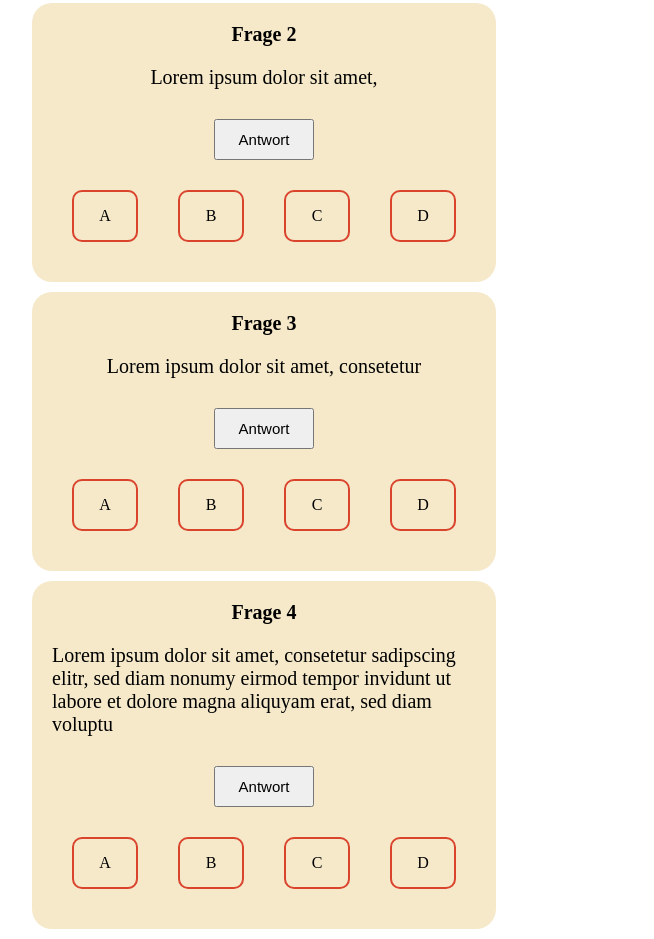
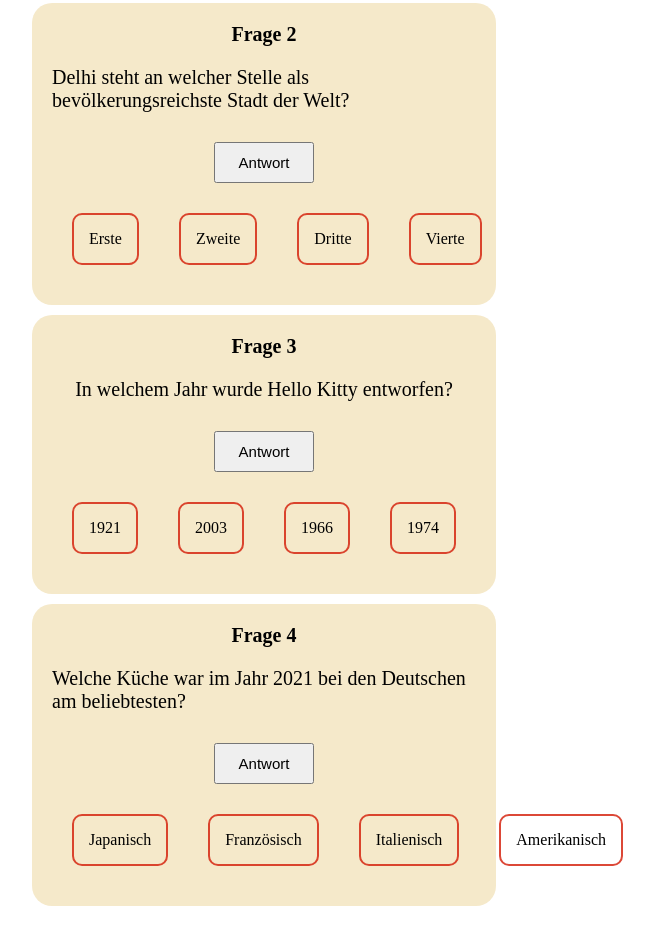
Before and after one commit to LinhSt1908/Quiz-App, a website: page index.html in a window 1280 px wide. Shown: the part 424-1363 px from the top of the page, without its empty margins (376-1030 px from the left). After the commit the page ends 1340 px from the top, so only its background shows below. Drawn offline with Linux system fonts and the light colour scheme.

Commit message:
cards finished

```diff
--- a/index.html
+++ b/index.html
@@ -27,26 +27,30 @@
 
     <div class="Box1">
       <div class="Card__question"><strong>Frage 2</strong></div>
-      <p class="Card__content">Lorem ipsum dolor sit amet,</p>
+      <p class="Card__content">
+        Delhi steht an welcher Stelle als bevölkerungsreichste Stadt der Welt?
+      </p>
       <div class="button"><button class="Card__answer">Antwort</button></div>
       <div class="Card__choice">
-        <div class="boxSmall">A</div>
-        <div class="boxSmall">B</div>
-        <div class="boxSmall">C</div>
-        <div class="boxSmall">D</div>
+        <div class="boxSmall">Erste</div>
+        <div class="boxSmall">Zweite</div>
+        <div class="boxSmall">Dritte</div>
+        <div class="boxSmall">Vierte</div>
       </div>
     </div>
 
     <div class="Box1">
       <section>
         <div class="Card__question"><strong>Frage 3</strong></div>
-        <p class="Card__content">Lorem ipsum dolor sit amet, consetetur</p>
+        <p class="Card__content">
+          In welchem Jahr wurde Hello Kitty entworfen?
+        </p>
         <div class="button"><button class="Card__answer">Antwort</button></div>
         <div class="Card__choice">
-          <div class="boxSmall">A</div>
-          <div class="boxSmall">B</div>
-          <div class="boxSmall">C</div>
-          <div class="boxSmall">D</div>
+          <div class="boxSmall">1921</div>
+          <div class="boxSmall">2003</div>
+          <div class="boxSmall">1966</div>
+          <div class="boxSmall">1974</div>
         </div>
       </section>
     </div>
@@ -55,16 +59,14 @@
       <section>
         <div class="Card__question"><strong>Frage 4</strong></div>
         <p class="Card__content">
-          Lorem ipsum dolor sit amet, consetetur sadipscing elitr, sed diam
-          nonumy eirmod tempor invidunt ut labore et dolore magna aliquyam erat,
-          sed diam voluptu
+          Welche Küche war im Jahr 2021 bei den Deutschen am beliebtesten?
         </p>
         <div class="button"><button class="Card__answer">Antwort</button></div>
         <div class="Card__choice">
-          <div class="boxSmall">A</div>
-          <div class="boxSmall">B</div>
-          <div class="boxSmall">C</div>
-          <div class="boxSmall">D</div>
+          <div class="boxSmall">Japanisch</div>
+          <div class="boxSmall">Französisch</div>
+          <div class="boxSmall">Italienisch</div>
+          <div class="boxSmall">Amerikanisch</div>
         </div>
       </section>
     </div>
```
